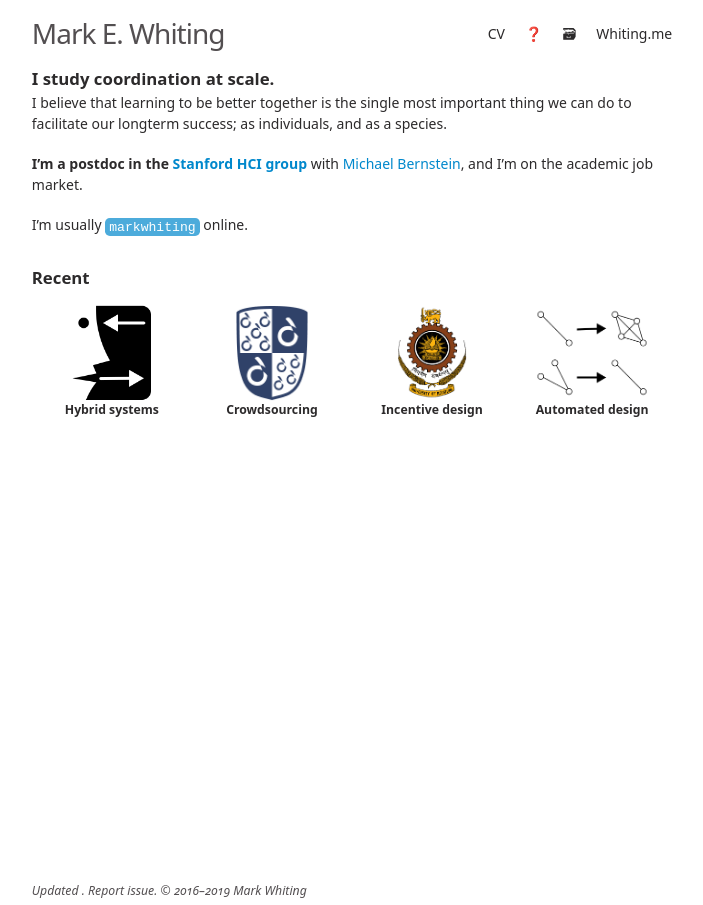
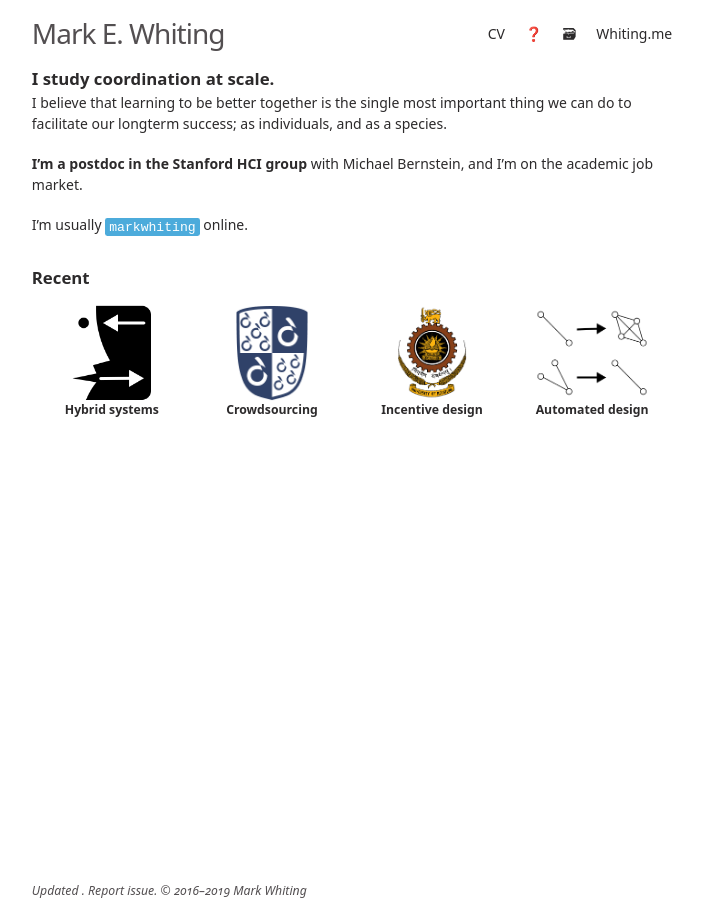
Before and after one commit to markwhiting/Whiting.me, a Jekyll site: the page built from index.md, in a window 1280 px wide. Shown: the whole page, without its empty margins (288-991 px from the left). Built offline with Jekyll 4.4.1, drawn with Linux system fonts in a browser that asks for light colours.

Commit message:
fixed link colors and targets

```diff
--- a/_sass/minima/_base.scss
+++ b/_sass/minima/_base.scss
@@ -159,23 +159,29 @@ h6 {
  * Links
  */
 a {
-  color: $brand-color;
+  // color: $brand-color;
+  color: $text-color;
   text-decoration: none;
 
   &:visited {
-    color: darken($brand-color, 15%);
+    // color: darken($brand-color, 15%);
+  color: $text-color;
   }
 
   &:hover {
-    color: darken($brand-color, 15%);
-    text-decoration: underline;
+    // color: darken($brand-color, 15%);
+  color: $text-color;
+    // text-decoration: underline;
+    text-decoration: none;
+    background-color: transparentize($alt-brand-color, 0.7);
+    border-radius: $spacing-unit / 2;
   }
 
   .social-media-list &:hover {
     text-decoration: none;
 
     .username {
-      text-decoration: underline;
+      // text-decoration: underline;
     }
   }
 }
@@ -203,7 +209,7 @@ pre,
 code {
   color: $background-color;
   @include relative-font-size(0.9375);
-  border-radius: 0.3rem;
+  border-radius: $spacing-unit /2;
   background-color: transparentize($brand-color, 0.3);
 }
 
--- a/_sass/minima/_layout.scss
+++ b/_sass/minima/_layout.scss
@@ -306,7 +306,7 @@
 }
 
 .clean a:hover {
-  text-decoration: underline;
+  // text-decoration: underline;
 }
 
 .headerComment {
--- a/posts.html
+++ b/posts.html
@@ -18,7 +18,7 @@ permalink: /all/
       </time>
     </td>
     <td class="row">
-      <a href="{{ post.url }}"><strong>{{ post.title }}</strong></a>
+      <a href="{{ post.url }}" target="_self"><strong>{{ post.title }}</strong></a>
       <!-- in {{ post.categories | array_to_sentence_string }}. -->
       <!-- <span class="light note">{{ post.excerpt | markdownify }}</span> -->
     </td>
```
Also changed, not shown: assets/hybrid.png.
